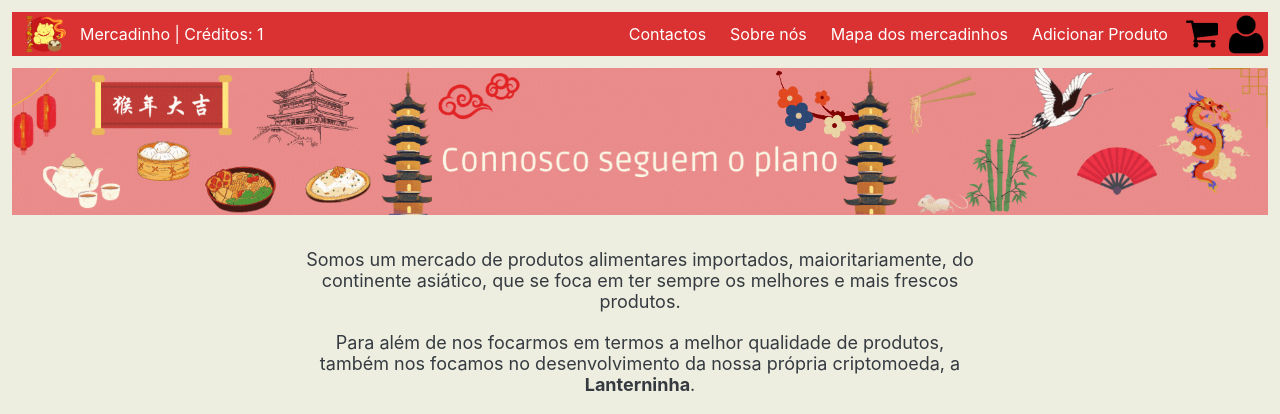
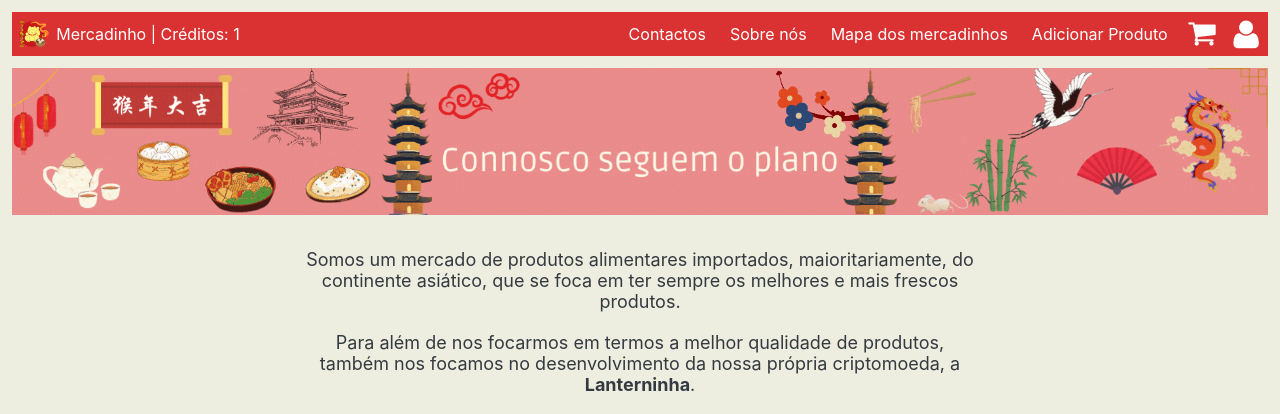
Before and after one commit to jecsct/Mercadinho, a Django app: page /food/about/ in a window 1280 px wide. Shown: the top 414 px of the page. Run offline with Django 4.2, Linux system fonts and the light colour scheme; a user stored in the database is signed in; tables that the repository leaves empty hold one stand-in row (values such as "Sample post").

Commit message:
simbolos a branco

```diff
--- a/food/static/food/style.css
+++ b/food/static/food/style.css
@@ -179,14 +179,6 @@ nav p {
 
 .navOption:hover {
     background-color: #cc0000;
-}
-
-.nav-profile-pic {
-    margin: 0;
-    padding: 0;
-    height: 44px;
-    width: 44px;
-    object-fit: cover;
 }
 
 .dropdown {
--- a/food/templates/food/navbar.html
+++ b/food/templates/food/navbar.html
@@ -2,23 +2,19 @@
 <html lang="en">
 <head>
     <meta charset="UTF-8"/>
-    <title>Title</title>
+    <title>Mercadinho</title>
 </head>
 <body>
 {% load static %}
 {% load custom_filters %}
-<link
-        rel="stylesheet"
-        type="text/css"
-        href="{% static 'food/style.css' %}"
-/>
+<link rel="stylesheet" type="text/css" href="{% static 'food/style.css' %}" />
 <nav>
     {% csrf_token %}
     <ul>
         <li>
             <div>
-                <a href="{% url 'food:index' %}" style="text-decoration: none;">
-                    <img src="/static/media/logo.png" class="nav-logo">
+                <a href="{% url 'food:index' %}">
+                    <img src="/static/media/logo.png" class="nav-logo" width="44.2px" style="padding: 6px;">
                 </a>
                 {% if request.user|has_group:'Customer' %}
                     <a class="mercadinho" href="{% url 'food:index' %}"> Mercadinho | Créditos: {{ request.user.customer.credit }}</a>
@@ -27,17 +23,17 @@
                 {% endif %}
             </div>
         </li>
-        <li class="navOption nav-profile-pic">
+        <li>
             {% if not request.user.is_authenticated or request.user.is_superuser %}
                 <a>
-                    <img src="/static/media/default_logo.png" class="nav-profile-pic">
+                    <img src="/static/media/default_logo.png" class="navOption" width="44.2px" style="padding: 6px;">
                 </a>
             {% else %}
                 <a>
                     {% if request.user|has_group:'Customer' %}
-                        <img src="{{ request.user.customer.profile_pic }}" class="nav-profile-pic">
+                        <img src="{{ request.user.customer.profile_pic }}" width="44.2px" height="44.2px" style="float: right; object-fit: cover">
                     {% elif request.user|has_group:'Salesman' %}
-                        <img src="{{ request.user.salesman.profile_pic }}" class="nav-profile-pic">
+                        <img src="{{ request.user.salesman.profile_pic }}" width="44.2px" height="44.2px" style="float: right; object-fit: cover">
                     {% endif %}
                 </a>
             {% endif %}
```
Also changed, not shown: food/static/media/carrinho.png, food/static/media/default_logo.png.
